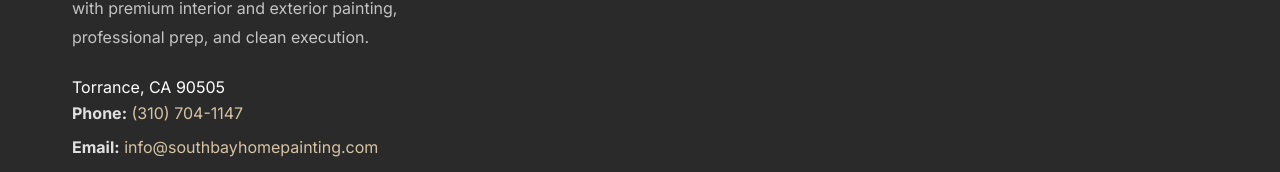
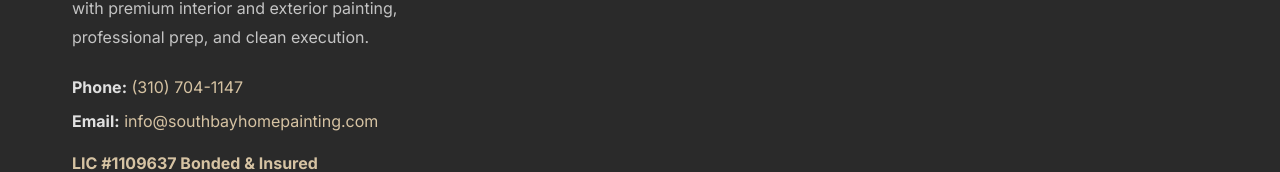
Before and after one commit to alonso8estrada-art/south-bay-home-painting, a Next.js app: page / in a window 1280 px wide. Shown: the part 5956-6128 px from the top of the page. Built offline with nearby package versions, Linux system fonts and the light colour scheme; a web font is replaced by a local one.

Commit message:
Update Footer.jsx

```diff
--- a/src/components/Footer.jsx
+++ b/src/components/Footer.jsx
@@ -25,9 +25,9 @@
             itemType="https://schema.org/LocalBusiness"
           >
             <span itemProp="name" style={{ display: 'none' }}>South Bay Home Painting</span>
-            <span itemProp="address" itemScope itemType="https://schema.org/PostalAddress">
-              <span itemProp="addressLocality">Torrance</span>,{' '}
-              <span itemProp="addressRegion">CA</span>{' '}
+            <span itemProp="address" itemScope itemType="https://schema.org/PostalAddress" style={{ display: 'none' }}>
+              <span itemProp="addressLocality">Torrance</span>
+              <span itemProp="addressRegion">CA</span>
               <span itemProp="postalCode">90505</span>
             </span>
             <p><strong>Phone:</strong> <a href="tel:+13107041147" itemProp="telephone">(310) 704-1147</a></p>
```
